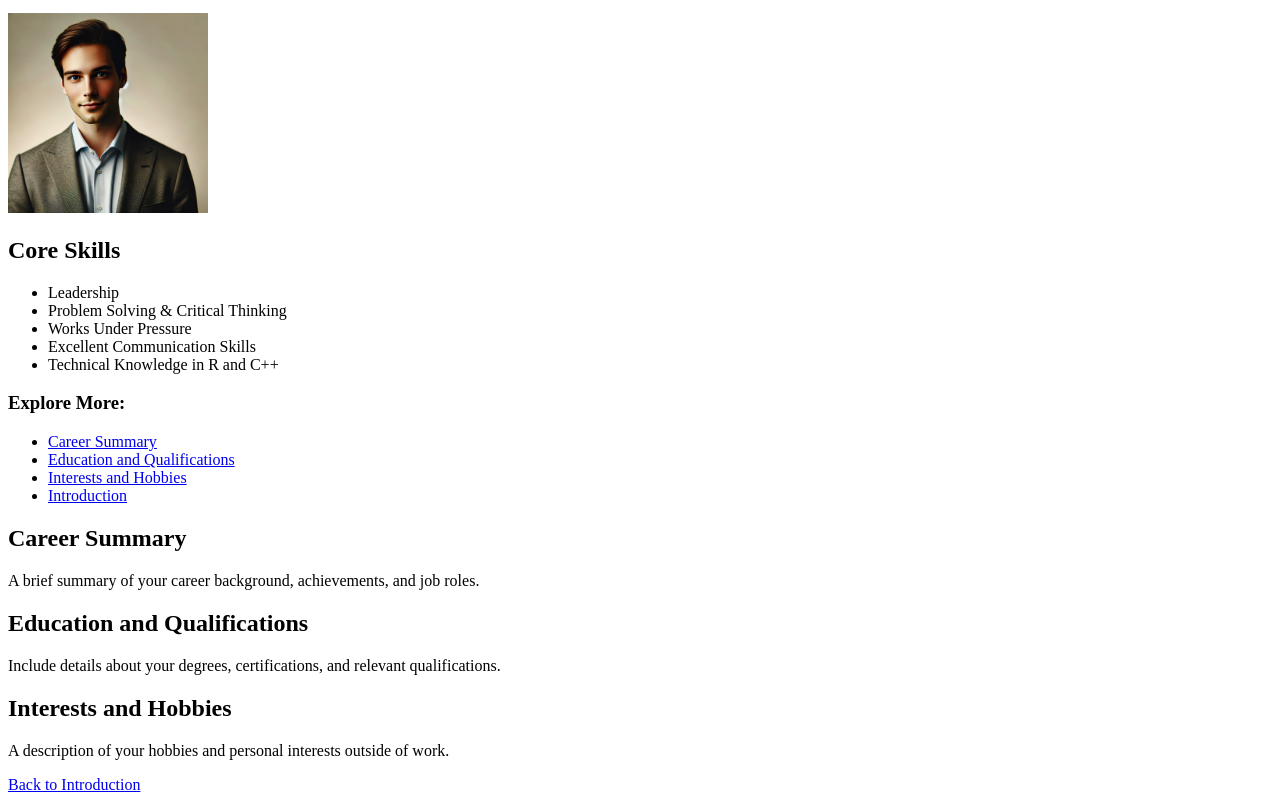
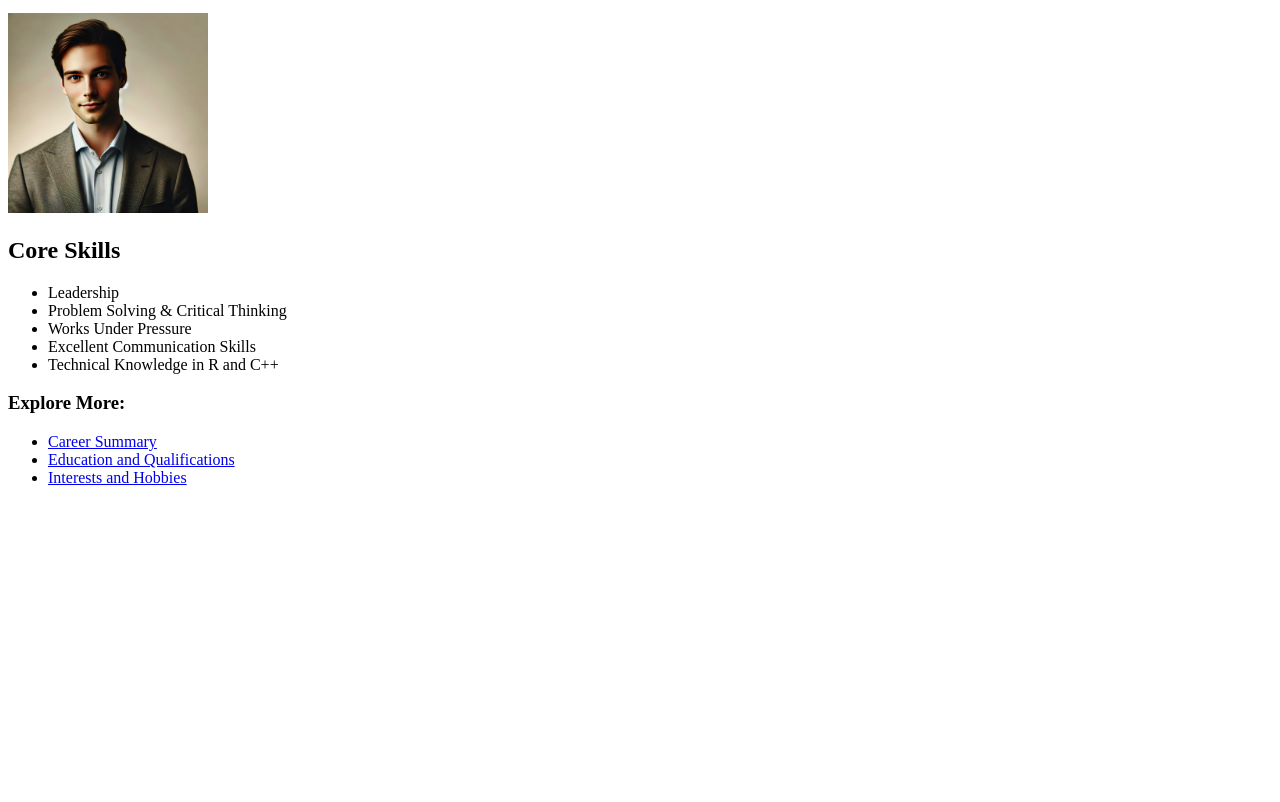
Before and after one commit to ironalex04/hw2, a plain HTML site: page index.html in a window 1280 px wide. Shown: the part 101-903 px from the top of the page. After the commit the page ends 800 px from the top, so only its background shows below. Drawn offline with Linux system fonts and the light colour scheme.

Commit message:
Update index.html

```diff
--- a/index.html
+++ b/index.html
@@ -32,32 +32,10 @@
     <!-- Section Links -->
     <h3>Explore More:</h3>
     <ul>
-        <li><a href="#career-summary.html">Career Summary</a></li>
-        <li><a href="#education">Education and Qualifications</a></li>
+        <li><a href="career-summary.html">Career Summary</a></li>
+        <li><a href="education.html">Education and Qualifications</a></li>
         <li><a href="#interests">Interests and Hobbies</a></li>
-        <li><a href="#introduction">Introduction</a></li>
     </ul>
-
-    <!-- Career Summary Section -->
-    <h2 id="career-summary">Career Summary</h2>
-    <p>
-        A brief summary of your career background, achievements, and job roles.
-    </p>
-
-    <!-- Education and Qualifications Section -->
-    <h2 id="education">Education and Qualifications</h2>
-    <p>
-        Include details about your degrees, certifications, and relevant qualifications.
-    </p>
-
-    <!-- Interests and Hobbies Section -->
-    <h2 id="interests">Interests and Hobbies</h2>
-    <p>
-        A description of your hobbies and personal interests outside of work.
-    </p>
-
-    <!-- Link to Introduction Section -->
-    <a href="#introduction">Back to Introduction</a>
 </body>
 
 </html>
```
